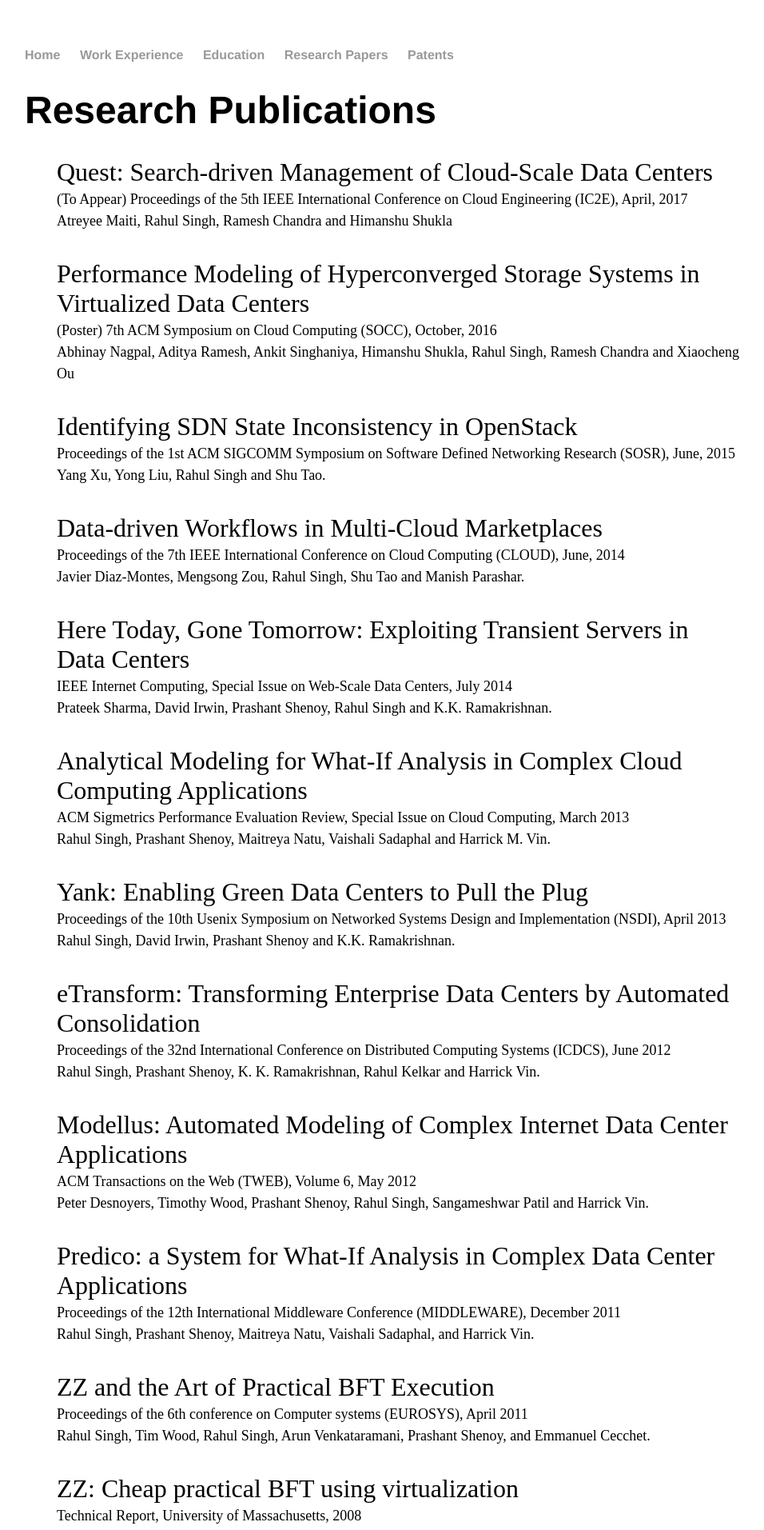
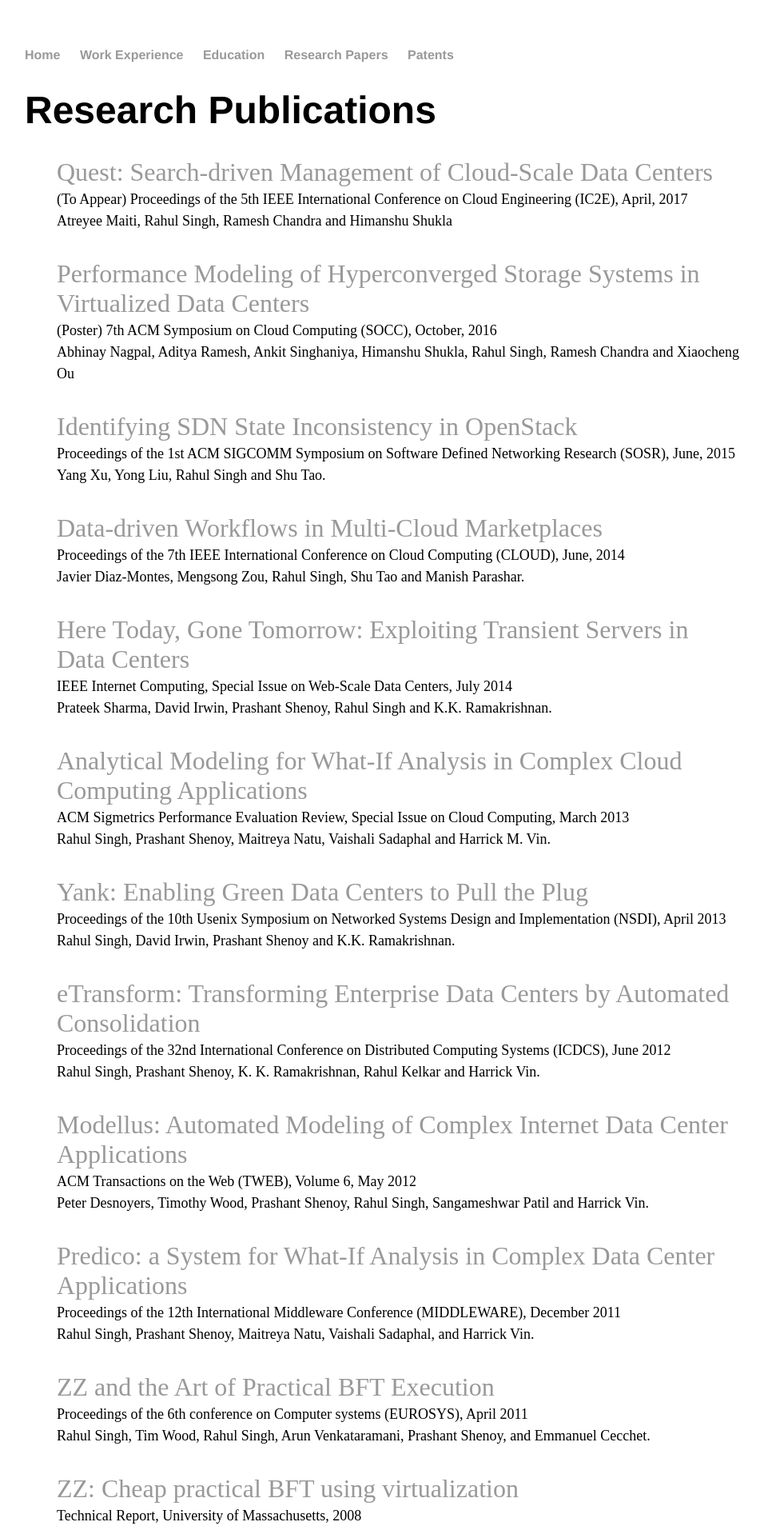
Before and after one commit to rsinghumasscs/rsinghumasscs.github.io, a Jekyll site: the page built from research/index.html, in a window 1280 px wide. Shown: the top 1913 px of the page at 80% size, without its empty margins (161-1117 px from the left). Built offline with Jekyll 4.4.1, drawn with Linux system fonts in a browser that asks for light colours.

```diff
--- a/research/index.html
+++ b/research/index.html
@@ -5,67 +5,67 @@ title: Research Publications
 <div class="research">
 <h1>Research Publications</h1>
 <ul class="posts"> <li>
-<font size="6">Quest: Search-driven Management of Cloud-Scale Data Centers</font><br>
+<a href="https://scholar.google.com/scholar?q=Quest:+Search-driven+Management+of+Cloud-Scale+Data+Centers"><font size="6">Quest: Search-driven Management of Cloud-Scale Data Centers</font></a><br>
 <font size="4">(To Appear) Proceedings of the 5th IEEE International Conference on Cloud Engineering (IC2E), April, 2017</font><br>
 <font size="4">Atreyee Maiti, Rahul Singh, Ramesh Chandra and Himanshu Shukla</font><br>
 <p></p></li><li>
-<font size="6">Performance Modeling of Hyperconverged Storage Systems in Virtualized Data Centers</font><br>
+<a href="https://scholar.google.com/scholar?q=Performance+Modeling+of+Hyperconverged+Storage+Systems+in+Virtualized+Data+Centers"><font size="6">Performance Modeling of Hyperconverged Storage Systems in Virtualized Data Centers</font></a><br>
 <font size="4">(Poster) 7th ACM Symposium on Cloud Computing  (SOCC), October, 2016</font><br>
 <font size="4">Abhinay Nagpal, Aditya Ramesh, Ankit Singhaniya, Himanshu Shukla, Rahul Singh, Ramesh Chandra and Xiaocheng Ou</font><br>
 <p></p></li><li>
-<font size="6">Identifying SDN State Inconsistency in OpenStack</font><br>
+<a href="https://scholar.google.com/scholar?q=Identifying+SDN+State+Inconsistency+in+OpenStack"><font size="6">Identifying SDN State Inconsistency in OpenStack</font></a><br>
 <font size="4">Proceedings of the 1st ACM SIGCOMM Symposium on Software Defined Networking Research (SOSR), June, 2015</font><br>
 <font size="4">Yang Xu, Yong Liu, Rahul Singh and Shu Tao. </font><br>
 <p></p></li><li>
-<font size="6">Data-driven Workflows in Multi-Cloud Marketplaces</font><br>
+<a href="https://scholar.google.com/scholar?q=Data-driven+Workflows+in+Multi-Cloud+Marketplaces"><font size="6">Data-driven Workflows in Multi-Cloud Marketplaces</font></a><br>
 <font size="4">Proceedings of the 7th IEEE International Conference on Cloud Computing (CLOUD), June, 2014</font><br>
 <font size="4">Javier Diaz-Montes, Mengsong Zou, Rahul Singh, Shu Tao and Manish Parashar. </font><br>
 <p></p></li><li>
-<font size="6">Here Today, Gone Tomorrow: Exploiting Transient Servers in Data Centers</font><br>
+<a href="https://scholar.google.com/scholar?q=Here+Today,+Gone+Tomorrow:+Exploiting+Transient+Servers+in+Data+Centers"><font size="6">Here Today, Gone Tomorrow: Exploiting Transient Servers in Data Centers</font></a><br>
 <font size="4">IEEE Internet Computing, Special Issue on Web-Scale Data Centers, July 2014</font><br>
-<font size="4">Prateek Sharma, David Irwin, Prashant Shenoy, Rahul Singh and K.K. Ramakrishnan.</font><br>
+<font size="4">Prateek Sharma, David Irwin, Prashant Shenoy, Rahul Singh and K.K. Ramakrishnan. </font><br>
 <p></p></li><li>
-<font size="6">Analytical Modeling for What-If Analysis in Complex Cloud Computing Applications</font><br>
+<a href="https://scholar.google.com/scholar?q=Analytical+Modeling+for+What-If+Analysis+in+Complex+Cloud+Computing+Applications"><font size="6">Analytical Modeling for What-If Analysis in Complex Cloud Computing Applications</font></a><br>
 <font size="4">ACM Sigmetrics Performance Evaluation Review, Special Issue on Cloud Computing, March 2013</font><br>
 <font size="4">Rahul Singh, Prashant Shenoy, Maitreya Natu, Vaishali Sadaphal and Harrick M. Vin. </font><br>
 <p></p></li><li>
-<font size="6">Yank: Enabling Green Data Centers to Pull the Plug</font><br>
+<a href="https://scholar.google.com/scholar?q=Yank:+Enabling+Green+Data+Centers+to+Pull+the+Plug"><font size="6">Yank: Enabling Green Data Centers to Pull the Plug</font></a><br>
 <font size="4">Proceedings of the 10th Usenix Symposium on Networked Systems Design and Implementation (NSDI), April 2013</font><br>
 <font size="4">Rahul Singh, David Irwin, Prashant Shenoy and K.K. Ramakrishnan. </font><br>
 <p></p></li><li>
-<font size="6">eTransform: Transforming Enterprise Data Centers by Automated Consolidation</font><br>
+<a href="https://scholar.google.com/scholar?q=eTransform:+Transforming+Enterprise+Data+Centers+by+Automated+Consolidation"><font size="6">eTransform: Transforming Enterprise Data Centers by Automated Consolidation</font></a><br>
 <font size="4">Proceedings of the 32nd International Conference on Distributed Computing Systems (ICDCS), June 2012</font><br>
 <font size="4">Rahul Singh, Prashant Shenoy, K. K. Ramakrishnan, Rahul Kelkar and Harrick Vin. </font><br>
 <p></p></li><li>
-<font size="6">Modellus: Automated Modeling of Complex Internet Data Center Applications</font><br>
+<a href="https://scholar.google.com/scholar?q=Modellus:+Automated+Modeling+of+Complex+Internet+Data+Center+Applications"><font size="6">Modellus: Automated Modeling of Complex Internet Data Center Applications</font></a><br>
 <font size="4">ACM Transactions on the Web (TWEB), Volume 6, May 2012</font><br>
 <font size="4">Peter Desnoyers, Timothy Wood, Prashant Shenoy, Rahul Singh, Sangameshwar Patil and Harrick Vin. </font><br>
 <p></p></li><li>
-<font size="6">Predico: a System for What-If Analysis in Complex Data Center Applications</font><br>
+<a href="https://scholar.google.com/scholar?q=Predico:+a+System+for+What-If+Analysis+in+Complex+Data+Center+Applications"><font size="6">Predico: a System for What-If Analysis in Complex Data Center Applications</font></a><br>
 <font size="4">Proceedings of the 12th International Middleware Conference (MIDDLEWARE), December 2011</font><br>
 <font size="4">Rahul Singh, Prashant Shenoy, Maitreya Natu, Vaishali Sadaphal, and Harrick Vin. </font><br>
 <p></p></li><li>
-<font size="6">ZZ and the Art of Practical BFT Execution</font><br>
+<a href="https://scholar.google.com/scholar?q=ZZ+and+the+Art+of+Practical+BFT+Execution"><font size="6">ZZ and the Art of Practical BFT Execution</font></a><br>
 <font size="4">Proceedings of the 6th conference on Computer systems (EUROSYS), April 2011</font><br>
 <font size="4">Rahul Singh, Tim Wood, Rahul Singh, Arun Venkataramani, Prashant Shenoy, and Emmanuel Cecchet. </font><br>
 <p></p></li><li>
-<font size="6">ZZ: Cheap practical BFT using virtualization</font><br>
+<a href="https://scholar.google.com/scholar?q=ZZ:+Cheap+practical+BFT+using+virtualization"><font size="6">ZZ: Cheap practical BFT using virtualization</font></a><br>
 <font size="4">Technical Report, University of Massachusetts, 2008</font><br>
 <font size="4">Tim Wood, Rahul Singh, Arun Venkataramani, Prashant Shenoy, and Emmanuel Cecchet. </font><br>
 <p></p></li><li>
-<font size="6">Dolly: Virtualization-Driven Database Provisioning for the Cloud</font><br>
+<a href="https://scholar.google.com/scholar?q=Dolly:+Virtualization-Driven+Database+Provisioning+for+the+Cloud"><font size="6">Dolly: Virtualization-Driven Database Provisioning for the Cloud</font></a><br>
 <font size="4">Proceedings of the International Conference on Virtual Execution Environments (VEE), March 2011</font><br>
 <font size="4">Emmanuel Cecchet, Rahul Singh, Upendra Sharma, and Prashant Shenoy. </font><br>
 <p></p></li><li>
-<font size="6">Autonomic Mix-Aware Provisioning for Non-Stationary Data Center Workloads</font><br>
+<a href="https://scholar.google.com/scholar?q=Autonomic+Mix-Aware+Provisioning+for+Non-Stationary+Data+Center+Workloads"><font size="6">Autonomic Mix-Aware Provisioning for Non-Stationary Data Center Workloads</font></a><br>
 <font size="4">Proceedings of the 7th International Conference on Autonomic Computing and Communications (ICAC), June 2010</font><br>
 <font size="4">Rahul Singh, Upendra Sharma, Emmanuel Cecchet, and Prashant Shenoy. </font><br>
 <p></p></li><li>
-<font size="6">Analyzing the Structure and Evolution of Massive Telecom Graphs</font><br>
+<a href="https://scholar.google.com/scholar?q=Analyzing+the+Structure+and+Evolution+of+Massive+Telecom+Graphs"><font size="6">Analyzing the Structure and Evolution of Massive Telecom Graphs</font></a><br>
 <font size="4">IEEE Transactions on Knowledge and Data Engineering, Volume 20, May 2008</font><br>
 <font size="4">Amit A. Nanavati, Rahul Singh, Dipanjan Chakraborty, Koustuv Dasgupta, Sougata Mukherjea, Gautam Das, Siva Gurumurthy, and Anupam Joshi. </font><br>
 <p></p></li><li>
-<font size="6">Social Ties and their Relevance to Churn in Mobile Telecom Networks</font><br>
+<a href="https://scholar.google.com/scholar?q=Social+Ties+and+their+Relevance+to+Churn+in+Mobile+Telecom+Networks"><font size="6">Social Ties and their Relevance to Churn in Mobile Telecom Networks</font></a><br>
 <font size="4">Proceedings of the 11th International Conference on Extending Database Technology, March 2008</font><br>
 <font size="4">Koustuv Dasgupta, Rahul Singh, Balaji Vishwanathan, Dipanjan Chakraborty, Sougata Mukherjea, Amit A. Nanavati, and Anupam Joshi. </font><br>
 <p></p></li></ul></div>
```
Also changed, not shown: patents/index.html (+8 -7 lines).
